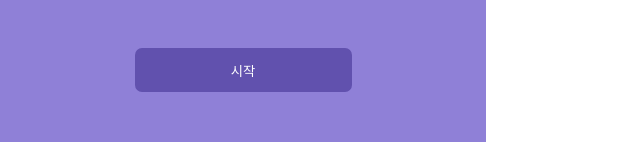
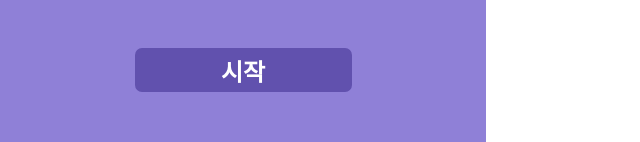
Before and after one commit to 99narii/design, a React (Create React App) app: page / in a window 1280 px wide. Shown: the part 592-734 px from the top of the page, without its empty margins (0-640 px from the left). Built offline with nearby package versions, Linux system fonts and the light colour scheme; a web font is replaced by a local one.

Commit message:
이미지 이름 수정

```diff
--- a/src/Pages/Home/style.scss
+++ b/src/Pages/Home/style.scss
@@ -40,6 +40,10 @@
             height: 44px;
             width: 217px;
             margin: 0 auto;
+            font-size: 24px;
+            font-style: normal;
+            font-weight: 700;
+
         }
 
     }
--- a/src/Pages/Result/index.tsx
+++ b/src/Pages/Result/index.tsx
@@ -33,10 +33,10 @@ export const Result = () => {
             <div className='type_box'>
             만능 조미료
             </div>
-            <img src='img/type/na.png'/>
+            <img src='img/type/Na.png'/>
             <span className='card_footer'>
               <div>
-                <img src='img/icon.svg'/>
+                <img src='img/Icon.svg'/>
               <p>Na</p>
               </div>
               <p className='tit_ko'>나트륨</p>
--- a/src/Pages/Test/style.scss
+++ b/src/Pages/Test/style.scss
@@ -68,6 +68,7 @@
         background-color: transparent;
         font-size: 20px;
         font-weight: 800;
+        max-width: 400;
 
         &.blue {
         }
```
